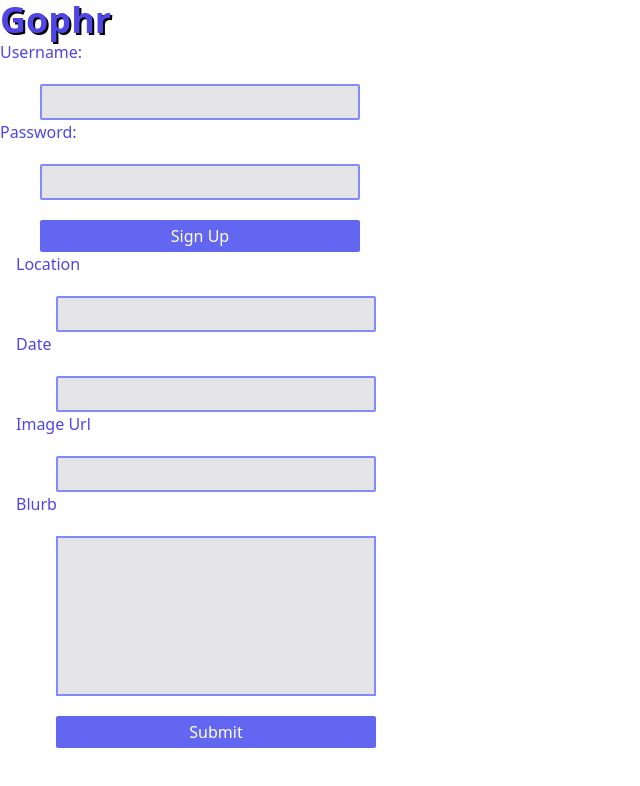
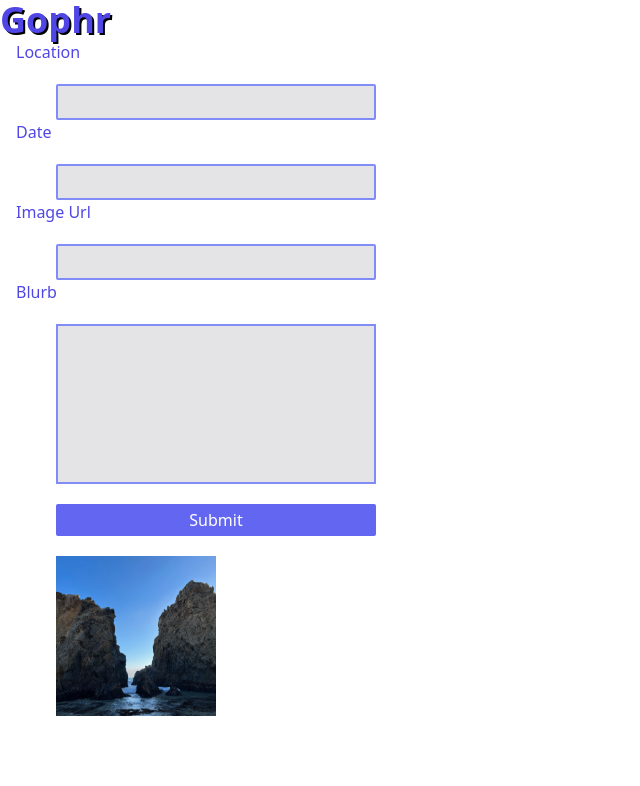
Before and after one commit to jessicagrayson/final-project, a React (Vite) app in the folder client/: page / in a window 1280 px wide. Shown: the top 786 px of the page, without its empty margins (0-640 px from the left). Built offline with nearby package versions, Linux system fonts and the light colour scheme; no server answers.

Commit message:
entry form outline completed

```diff
--- a/client/src/App.jsx
+++ b/client/src/App.jsx
@@ -1,6 +1,6 @@
 import { useEffect, useState } from 'react';
-import Form from './Form.jsx';
-import Entry from './Entry.jsx';
+// import Form from './Form.jsx';
+import EntryForm from './EntryForm.jsx';
 import GophrLogo from './GophrLogo.jsx';
 import './App.css';
 
@@ -24,8 +24,9 @@
     <>
       <div>
         <GophrLogo />
-        <Form />
-        <Entry />
+        {/* <Form /> */}
+        <EntryForm />
+        {/* <ImageField /> */}
       </div>
       <h1>{serverData}</h1>
     </>
--- a/client/src/Entry.jsx
+++ b/client/src/EntryForm.jsx
@@ -1,11 +1,11 @@
 // Probably change the name of this at some point
 // Also need to remove mt and ml, just for dev purposes
-// Are labels in right place?
 import React from 'react';
 import Input from './Input';
 import CustomButton from './CustomButton';
+import ImageField from './ImageField';
 
-export default function Entry() {
+export default function EntryForm() {
   return (
     <div>
       <form className="flex flex-col ml-4">
@@ -26,6 +26,11 @@
         </label>
         <Input className="h-40 mt-5 ml-10 border-2 border-indigo-400 bg-zinc-200 w-80" />
         <CustomButton label="Submit" />
+        <ImageField
+          src="Pfeiffer.JPG"
+          alt="Pfeiffer Beach"
+          className="w-40 h-40 mt-5 ml-10"
+        />
       </form>
     </div>
   );
--- /dev/null
+++ b/client/src/ImageField.jsx
@@ -0,0 +1,9 @@
+import React from 'react';
+
+export default function ImageField({ src, alt, className }) {
+  return (
+    <div>
+      <img src={src} alt={alt} className={className}></img>
+    </div>
+  );
+}
```
Also changed, not shown: client/Pfeiffer.JPG (added).
